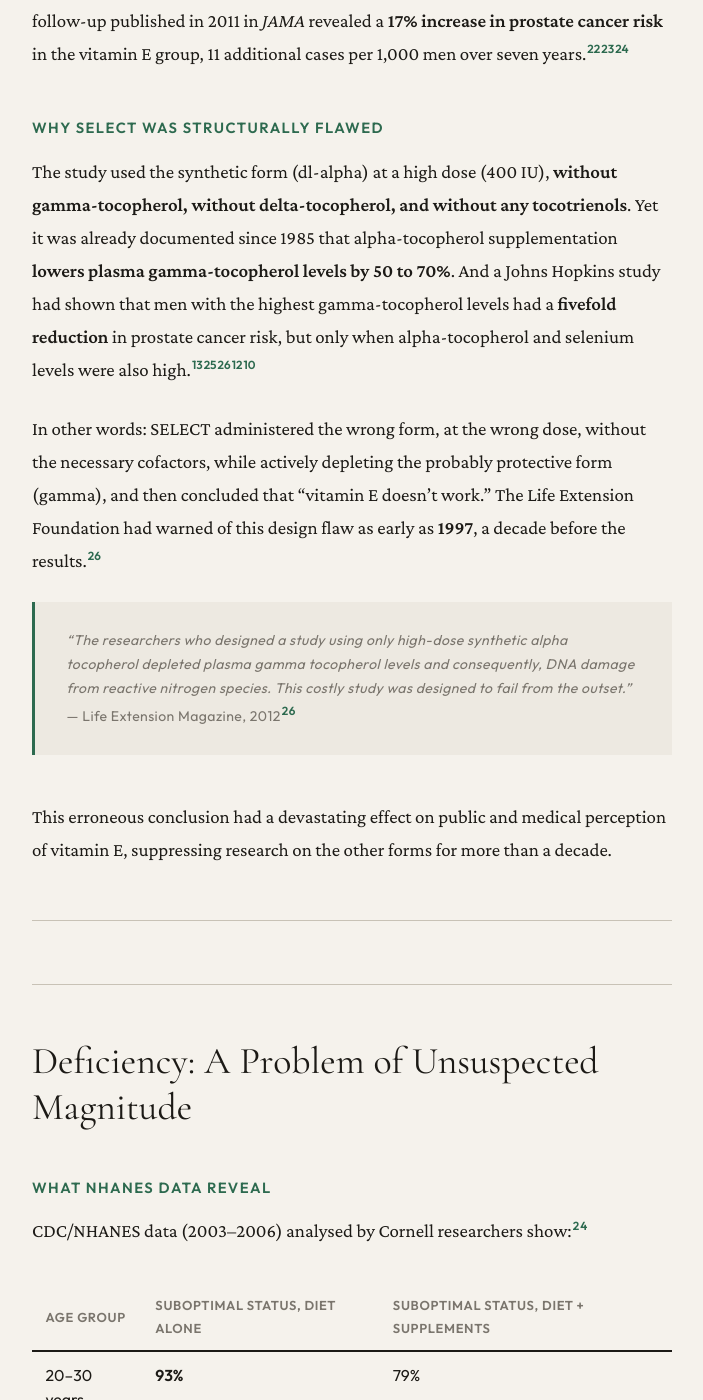
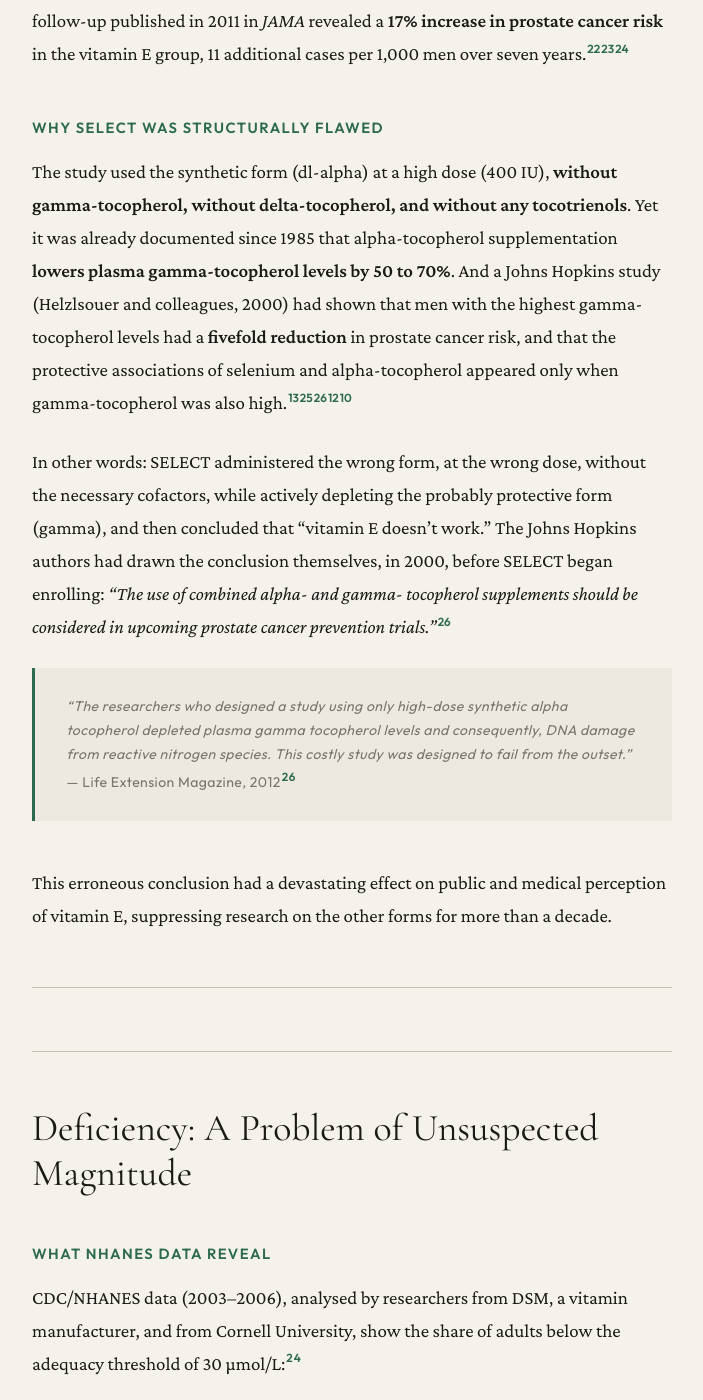
Before and after one commit to PerigGouanvic/physiological-rights, a Jekyll site: the page built from _rights/vitamin-e.md, in a window 1280 px wide and 1400 px high, scrolled down 4471 px. Shown: the whole window, without its empty margins (122-825 px from the left). Built offline with Jekyll 4.4.1, drawn with Linux system fonts in a browser that asks for light colours; some of the changed text lies outside the part shown.

Commit message:
rights(vitamin-e): first corrections from primary sources (full source pop-ups to follow)
- Helzlsouer 2000: alpha-tocopherol and selenium protective only when gamma was high (was reversed)
- Helzlsouer's 2000 recommendation of combined alpha+gamma trials replaces an undocumented 1997 'warning'
- NHANES 2003-06 (McBurney 2015): 71% of 51+ below 30 umol/L on food alone (not 81%); DSM authorship stated
- Evans & Bishop 1922 title quoted exactly

Co-Authored-By: Claude Opus 5.5 <noreply@anthropic.com>

```diff
--- a/_rights/vitamin-e.md
+++ b/_rights/vitamin-e.md
@@ -63,7 +63,7 @@ Here is the tragedy: medicine and industry decided that only the eldest mattered
 
 ### 1922: The Discovery
 
-In December 1922, **Herbert M. Evans** and **Katharine Scott Bishop** at the University of California, Berkeley, published in *Science* their report on "a hitherto unknown dietary factor essential for reproduction." Rats fed an apparently complete diet grew normally but could not reproduce. Only adding wheat germ or lettuce allowed pregnancies to proceed.[^14][^15]
+In December 1922, **Herbert M. Evans** and **Katharine Scott Bishop** at the University of California, Berkeley, published in *Science* their report "On the existence of a hitherto unrecognized dietary factor essential for reproduction." Rats fed an apparently complete diet grew normally but could not reproduce. Only adding wheat germ or lettuce allowed pregnancies to proceed.[^14][^15]
 
 ### 1936: Isolation and Naming
 
@@ -85,9 +85,9 @@ The trial was stopped early in 2008: no benefit observed. Worse: the extended fo
 
 ### Why SELECT Was Structurally Flawed
 
-The study used the synthetic form (dl-alpha) at a high dose (400 IU), **without gamma-tocopherol, without delta-tocopherol, and without any tocotrienols**. Yet it was already documented since 1985 that alpha-tocopherol supplementation **lowers plasma gamma-tocopherol levels by 50 to 70%**. And a Johns Hopkins study had shown that men with the highest gamma-tocopherol levels had a **fivefold reduction** in prostate cancer risk, but only when alpha-tocopherol and selenium levels were also high.[^13][^25][^26][^12][^10]
+The study used the synthetic form (dl-alpha) at a high dose (400 IU), **without gamma-tocopherol, without delta-tocopherol, and without any tocotrienols**. Yet it was already documented since 1985 that alpha-tocopherol supplementation **lowers plasma gamma-tocopherol levels by 50 to 70%**. And a Johns Hopkins study (Helzlsouer and colleagues, 2000) had shown that men with the highest gamma-tocopherol levels had a **fivefold reduction** in prostate cancer risk, and that the protective associations of selenium and alpha-tocopherol appeared only when gamma-tocopherol was also high.[^13][^25][^26][^12][^10]
 
-In other words: SELECT administered the wrong form, at the wrong dose, without the necessary cofactors, while actively depleting the probably protective form (gamma), and then concluded that "vitamin E doesn't work." The Life Extension Foundation had warned of this design flaw as early as **1997**, a decade before the results.[^26]
+In other words: SELECT administered the wrong form, at the wrong dose, without the necessary cofactors, while actively depleting the probably protective form (gamma), and then concluded that "vitamin E doesn't work." The Johns Hopkins authors had drawn the conclusion themselves, in 2000, before SELECT began enrolling: *"The use of combined alpha- and gamma- tocopherol supplements should be considered in upcoming prostate cancer prevention trials."*[^26]
 
 > *"The researchers who designed a study using only high-dose synthetic alpha tocopherol depleted plasma gamma tocopherol levels and consequently, DNA damage from reactive nitrogen species. This costly study was designed to fail from the outset."* — Life Extension Magazine, 2012[^26]
 
@@ -99,13 +99,13 @@ This erroneous conclusion had a devastating effect on public and medical percept
 
 ### What NHANES Data Reveal
 
-CDC/NHANES data (2003–2006) analysed by Cornell researchers show:[^2][^4]
+CDC/NHANES data (2003–2006), analysed by researchers from DSM, a vitamin manufacturer, and from Cornell University, show the share of adults below the adequacy threshold of 30 µmol/L:[^2][^4]
 
 | Age group | Suboptimal status, diet alone | Suboptimal status, diet + supplements |
 |---|---|---|
 | 20–30 years | **93%** | 79% |
 | 31–50 years | **81%** | 54% |
-| 51+ years | **81%** | 29% |
+| 51+ years | **71%** | 29% |
 
 These figures are staggering. Even among supplement users, **more than half of adults under 50** do not reach the adequacy threshold. In children, a 2023 narrative review found the highest prevalence of vitamin E deficiency in **North America and Brazil**, not Asia or Africa as orthodoxy predicted.[^27][^28][^4]
 
```
